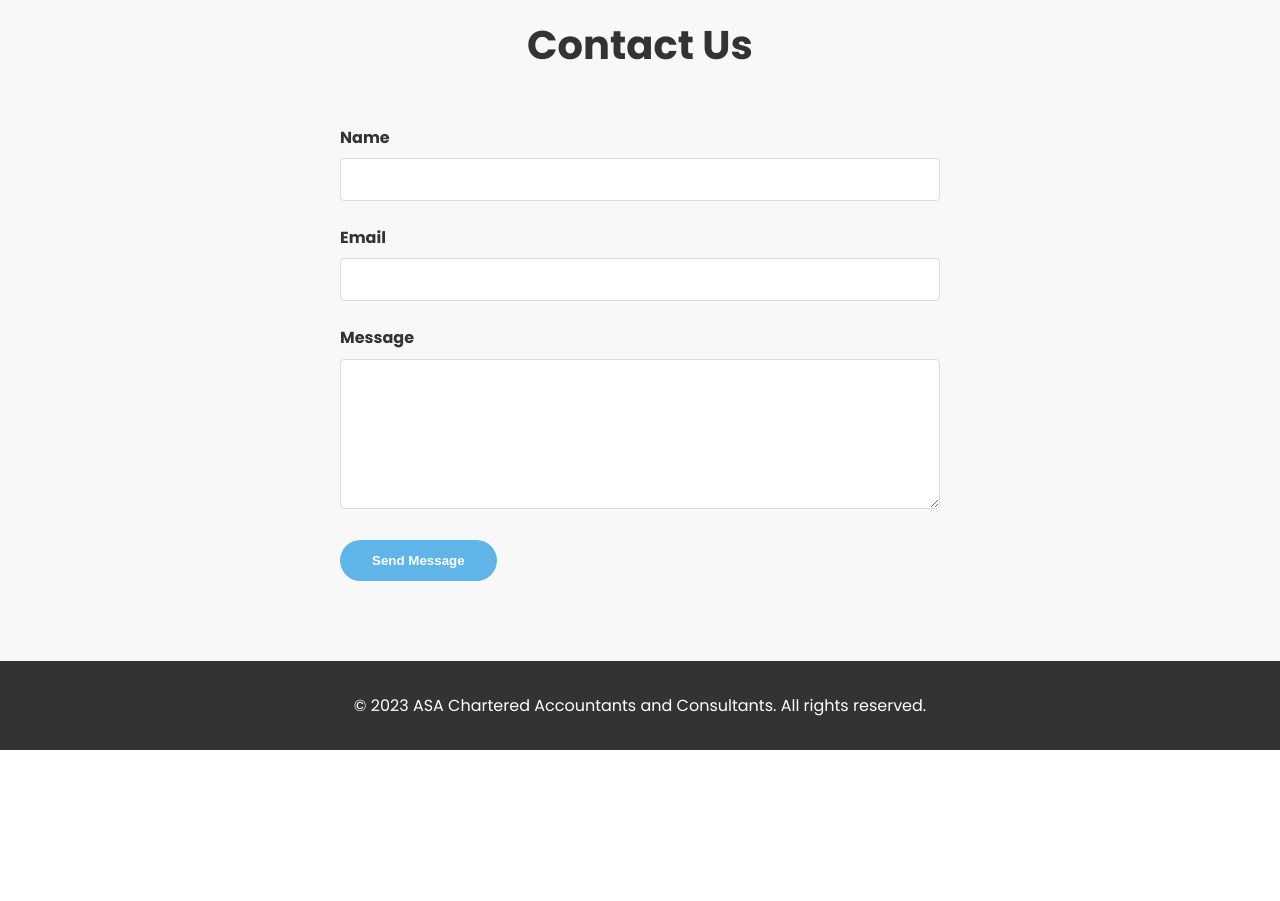
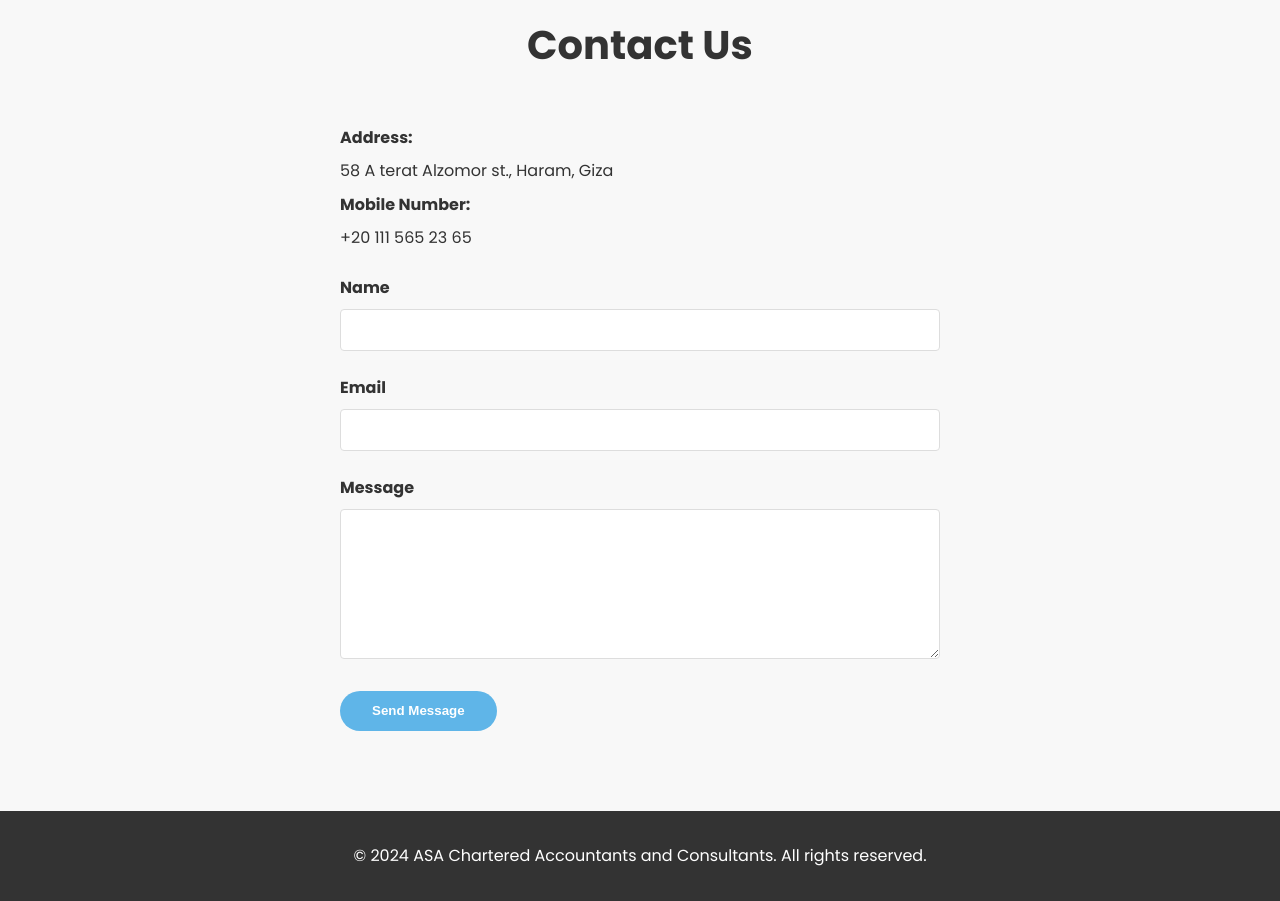
Before and after one commit to ahmedsayedahmed2024/asaegypt_website, a plain HTML site: page index.html in a window 1280 px wide. Shown: the part 1560-2461 px from the top of the page. Before the commit the page ends 2310 px from the top, so only its background shows below. Drawn offline with Linux system fonts and the light colour scheme.

Commit message:
Add files via upload

```diff
--- a/index.html
+++ b/index.html
@@ -385,6 +385,11 @@
             <div class="container">
                 <h2>Contact Us</h2>
                 <form id="contactForm">
+					<div class="form-group">
+                        <label for="name">Address: </label>58 A terat Alzomor st., Haram, Giza
+						<label for="name"> </label>
+                        <label for="name">Mobile Number: </label>+20 111 565 23 65
+                    </div>
                     <div class="form-group">
                         <label for="name">Name</label>
                         <input type="text" id="name" name="name" required>
@@ -405,7 +410,7 @@
 
     <footer>
         <div class="container">
-            <p>&copy; 2023 ASA Chartered Accountants and Consultants. All rights reserved.</p>
+            <p>&copy; 2024 ASA Chartered Accountants and Consultants. All rights reserved.</p>
         </div>
     </footer>
 
```
